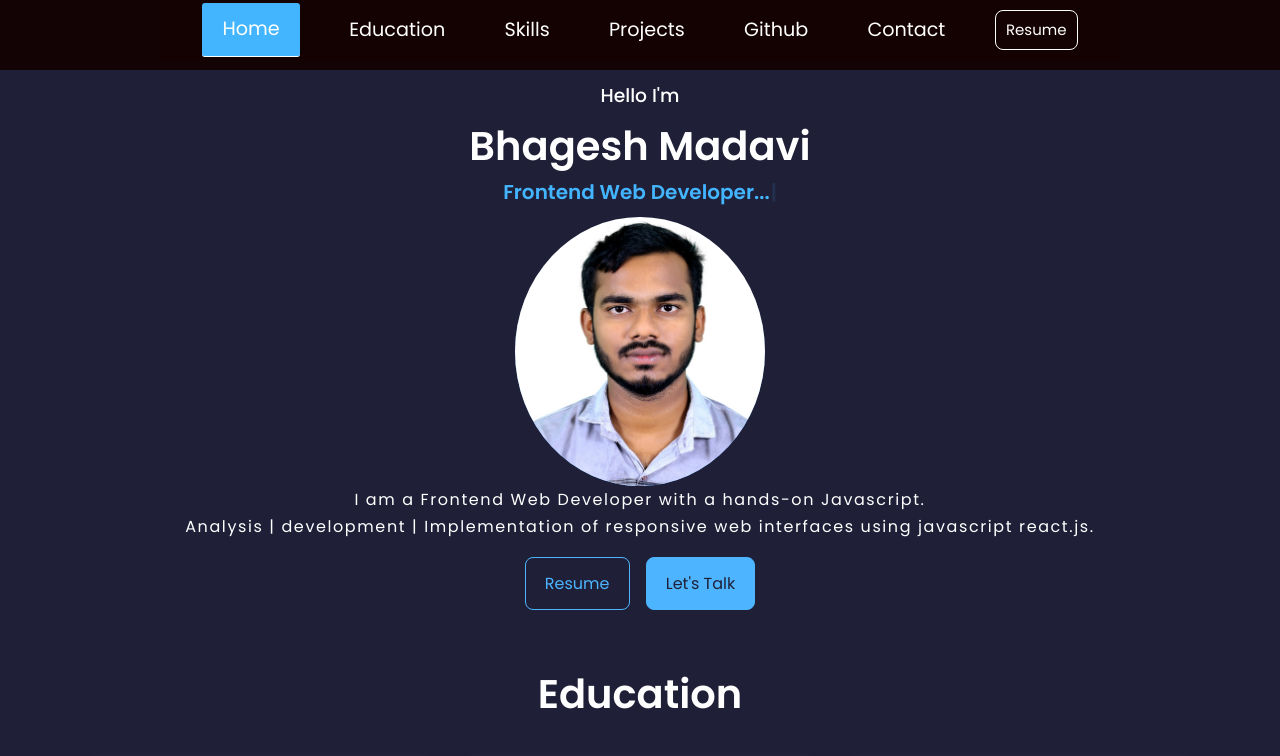
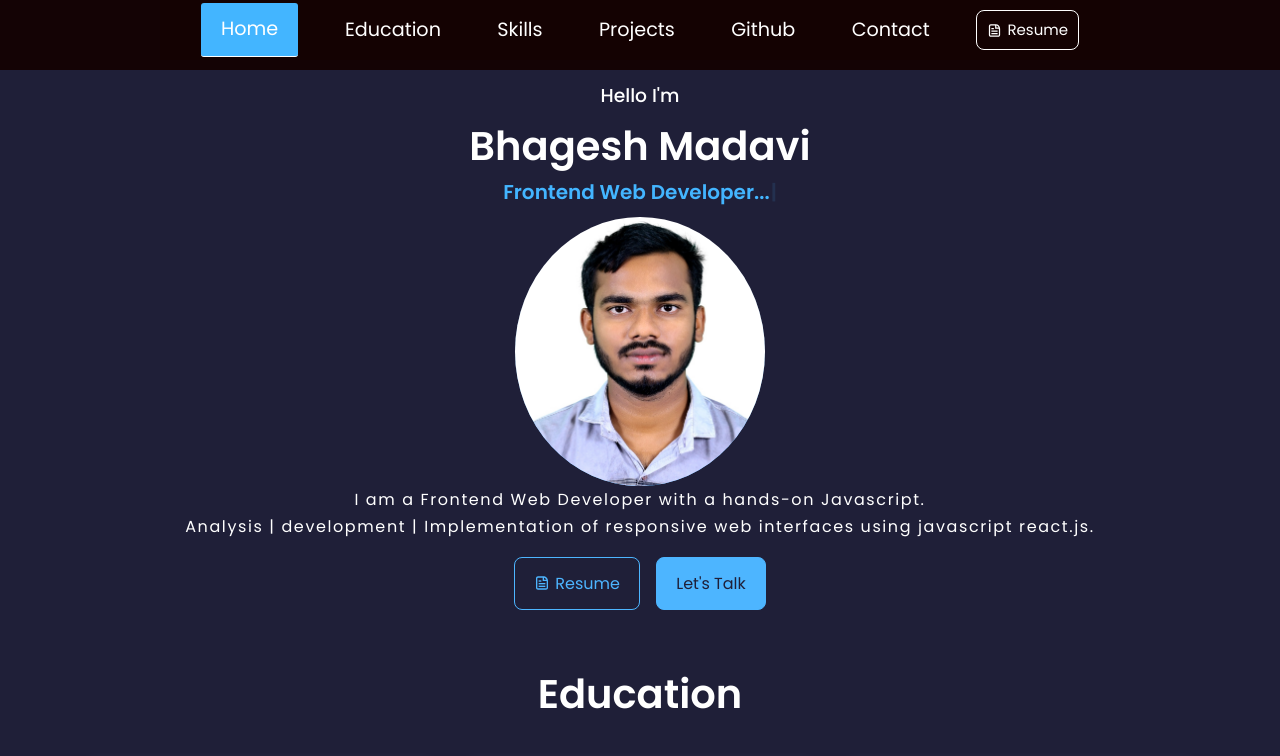
Before and after one commit to 123bhagesh/portfolio1, a React (Create React App) app: page / in a window 1280 px wide. Shown: the top 756 px of the page. Built offline with nearby package versions, Linux system fonts and the light colour scheme.

Commit message:
resume icon updated

```diff
--- a/src/Components/Header/Header.jsx
+++ b/src/Components/Header/Header.jsx
@@ -6,6 +6,7 @@ import Navbar from "../Navbar/Navbar";
 import resumeFile from "../../assets/BhageshResume.pdf";
 // import HeaderSocial from "./HeaderSocial";
 import Typewriter from "typewriter-effect";
+import { CgFileDocument } from 'react-icons/cg'
 
 const handleResume = () => {
   let alink = document.createElement("a");
@@ -80,7 +81,7 @@ const Header = () => {
                 target="_blank"
                 className="btn"
               >
-                Resume
+         <CgFileDocument/> Resume
               </a>
 
               <a href="#contact" className="btn btn-primary">
--- a/src/Components/Header/header.css
+++ b/src/Components/Header/header.css
@@ -55,6 +55,11 @@
     width: 100%;
     margin-top: 1rem;
     margin-bottom: 2rem;
+}
+.btn{
+    display: flex;
+    align-items: center;
+    gap: 5px;
 }
 /* =============Media Queries (Medium devices)=========== */
 
--- a/src/Components/Navbar/Navbar.jsx
+++ b/src/Components/Navbar/Navbar.jsx
@@ -7,6 +7,7 @@ import { RiServiceLine } from "react-icons/ri";
 import { BiMessageDetail } from "react-icons/bi";
 import { AiOutlineFundProjectionScreen } from "react-icons/ai";
 import resumeFile from "../../assets/BhageshResume.pdf";
+import { CgFileDocument } from 'react-icons/cg'
 
 const Navbar = () => {
   const [activeNav, setActiveNav] = useState("#");
@@ -76,7 +77,7 @@ const Navbar = () => {
           target="_blank"
           className="btnResume"
         >
-          Resume
+         <CgFileDocument/> Resume
         </a>
         </nav>
 
--- a/src/Components/Navbar/navbar.css
+++ b/src/Components/Navbar/navbar.css
@@ -72,12 +72,15 @@ nav a.active {
 }
 
 .btnResume {
+    display: flex;
+    align-items: center;
     font-size: 15px;
     padding: 6px 10px;
     border: 1px solid white;
     color: white;
     border-radius: 8px;
     cursor: pointer;
+    gap: 5px;
 }
 
 @media screen and (max-width: 1150px) {
@@ -93,7 +96,8 @@ nav a.active {
         margin-bottom: 1px;
     }
     .btnResume {
-        /* display: none; */
+        display: flex;
+        align-items: center;
         font-size: 12px;
         padding: 5px 8px;
         border: 1px solid white;
```
